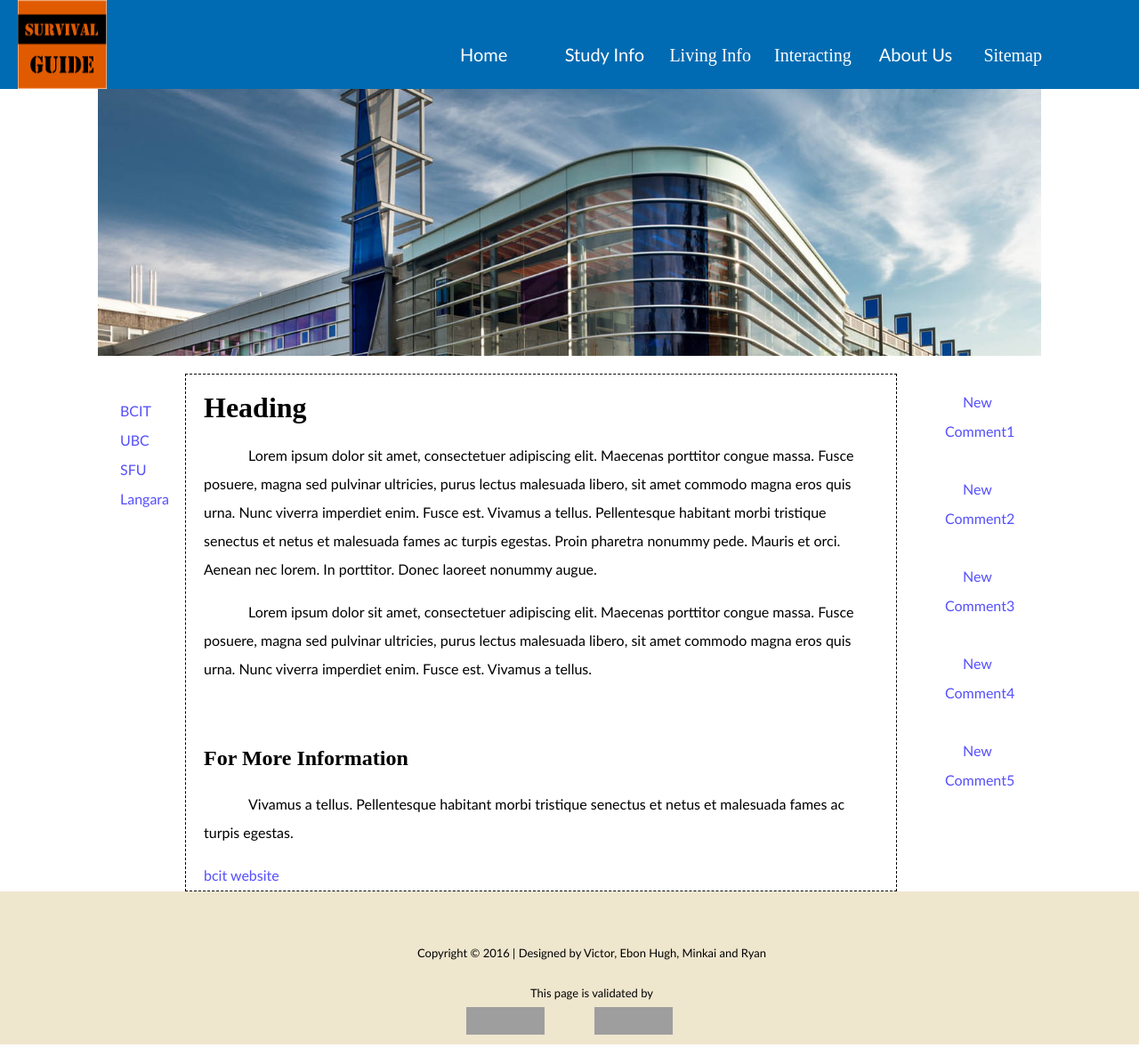
After one commit to ryanhhtan/G12, a PHP site: page /html/BCIT.html in a window 1280 px wide. The commit adds this page. Shown: the whole page at 89% size. Run offline with PHP 8.4, Linux system fonts and the light colour scheme; grey boxes are pictures that could not be loaded.

Commit message:
add two pages

```diff
--- /dev/null
+++ b/html/BCIT.html
@@ -0,0 +1,54 @@
+<!DOCTYPE html>
+	<html lang="en">
+	<head>
+		<meta charset="utf-8">
+		<title>Langara College</title>
+		<link rel="stylesheet" href="../style/bcit.css">
+        <script src="https://ajax.googleapis.com/ajax/libs/jquery/2.2.0/jquery.min.js"></script>
+        <script src="../scripts/addheaderfooter_jquery.js"></script>
+     </head>
+<body>
+    <div id="header"></div>
+
+<div id="wrapper">
+    <div id="topdiv"></div>
+	<div id="block"></div>
+	<div id="subnav">
+		<ul>
+			<li><a href="BCIT.html">BCIT</a></li>
+			<li><a href="UBC.html">UBC</a></li>
+			<li><a href="SFU.html">SFU</a></li>
+			<li><a href="Langara.html">Langara</a></li>
+		</ul>
+	</div>
+
+	<div id="content">
+		<h1>Heading</h1>
+		<p>Lorem ipsum dolor sit amet, consectetuer adipiscing elit. Maecenas porttitor congue massa. Fusce posuere, magna sed pulvinar ultricies, purus lectus malesuada libero, sit amet commodo magna eros quis urna. Nunc viverra imperdiet enim. Fusce est. Vivamus a tellus. Pellentesque habitant morbi tristique senectus et netus et malesuada fames ac turpis egestas. Proin pharetra nonummy pede. Mauris et orci. Aenean nec lorem. In porttitor. Donec laoreet nonummy augue.</p>
+		<p>Lorem ipsum dolor sit amet, consectetuer adipiscing elit. Maecenas porttitor congue massa. Fusce posuere, magna sed pulvinar ultricies, purus lectus malesuada libero, sit amet commodo magna eros quis urna. Nunc viverra imperdiet enim. Fusce est. Vivamus a tellus.</p>
+        <br>
+        <h2>For More Information</h2>
+		<p>Vivamus a tellus. Pellentesque habitant morbi tristique senectus et netus et malesuada fames ac turpis egestas.</p>
+		<a id="BcitLink" href="http://www.bcit.ca">bcit website</a>
+	</div>
+
+	<div id="comment">
+        <ul>
+            <li><a href="NotYet">New Comment1</a></li>
+            <li><br></li>
+            <li><a href="NotYet">New Comment2</a></li>
+            <li><br></li>
+            <li><a href="NotYet">New Comment3</a></li>
+            <li><br></li>
+            <li><a href="NotYet">New Comment4</a></li>
+            <li><br></li>
+            <li><a href="NotYet">New Comment5</a></li>
+        </ul>
+	</div>
+</div>
+
+<div id="footer"></div>
+
+</body>
+
+</html>
--- a/style/base.css
+++ b/style/base.css
@@ -1,4 +1,3 @@
-
 
 #header {
 	width: 100%;
--- /dev/null
+++ b/style/bcit.css
@@ -0,0 +1,111 @@
+#top{
+    height: 100px;
+}
+
+#topdiv{
+	width: 1060px;
+	height: 300px;
+    padding: 0px 0px 0px 0px;
+    background-image: url(/images/BCIT/bcitback.jpg);
+    background-size: 100%;
+    background-repeat: no-repeat;
+    background-position: center;
+}
+
+#block{
+	width: 1060px;
+	height: 20px;
+}
+
+#wrapper{
+	margin: auto;
+    width: 1060px;
+}
+
+#subnav{
+	width: 88px;
+	float: left;
+}
+
+#subnav ul{
+	padding: 10px 5px 0px 5px;
+	list-style: none;
+}
+
+#content{
+	width: 798px;
+	height: auto;
+	float: left;
+	border: thin black dashed;
+	margin: 0px 0px 0px 10px;
+}
+
+#comment{
+	width:  148px;
+	height: auto;
+	float: right;
+}
+
+#comment ul{
+    list-style: none;
+}
+
+body {
+	width: auto;
+	margin: auto;
+    line-height:  200%;
+}
+
+#logo{
+    width: 100px;
+    float: left;
+}
+
+#quicknav{
+	width: auto;
+	height: 25px;
+	float: right;
+    padding-top: 20px;
+}
+
+#quicknav ul{
+    list-style: none;
+}
+
+#quicknav ul li {
+    display: inline;
+    font-size: 1.5em;
+}
+
+p{
+	font-family: Trebuchet MS, Georia, serif;
+    text-indent: 50px;
+}
+
+#footer{
+	clear:both;
+	text-align: center;
+	padding: 20px 0px 0px 0px;
+}
+
+#content h1, h2, p, a{
+	padding: 0px 20px 0px 20px;
+}
+
+a{
+	transition: color ease .35s;
+}
+
+a:link{
+	text-decoration: none;
+	font-family: Trebuchet MS, Georia, serif;
+	color: #554FFD;
+}
+
+a:hover{
+	color: red;
+}
+
+a:visited{
+	color: black;
+}
```
Also changed, not shown: html/UBC.html (added, +54 -0 lines), style/StyleSheet.css (added, +111 -0 lines), images/BCIT/bcitback.jpg (added), images/UBC/ubcback.jpg (added), 1 other file.
